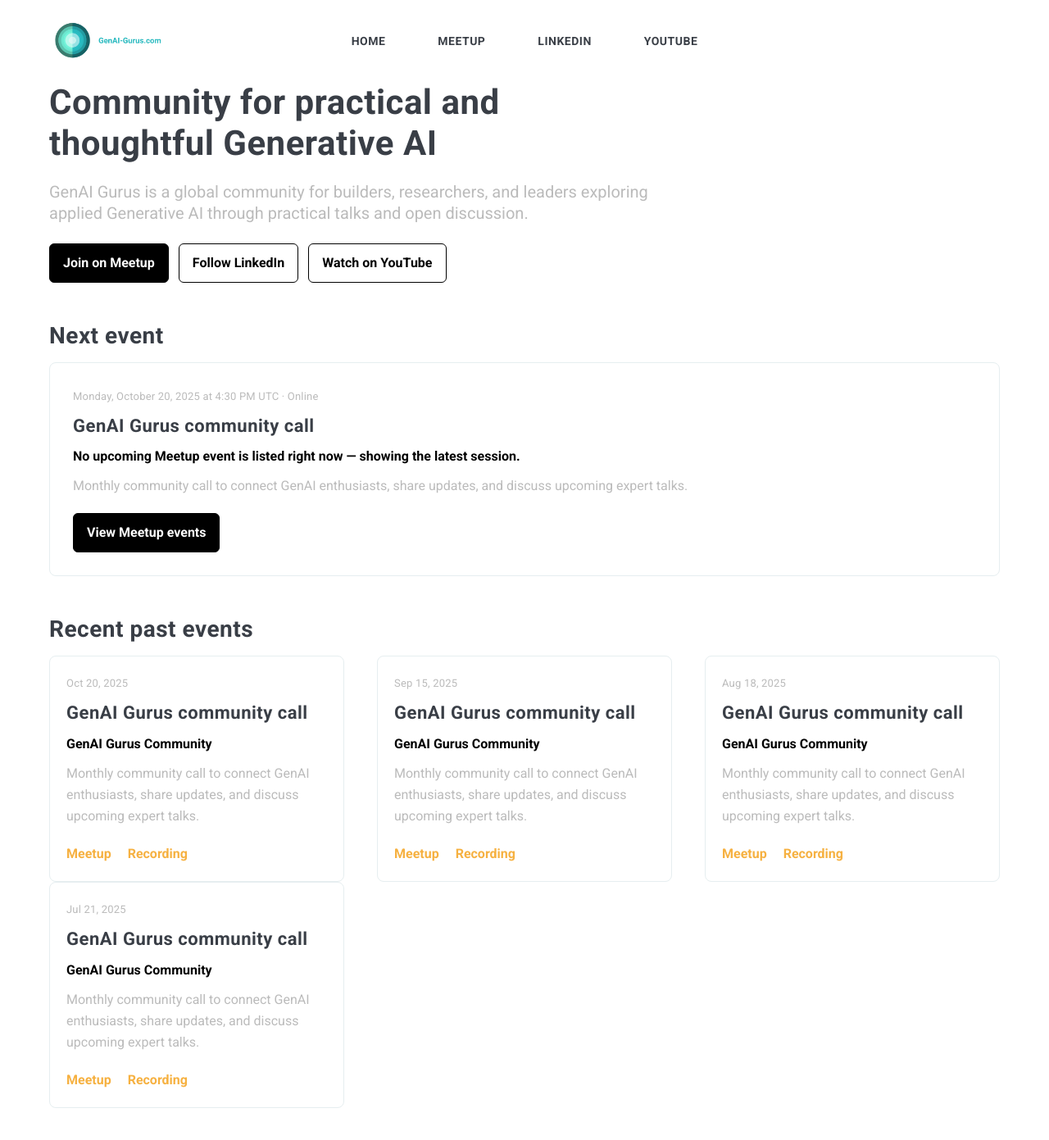
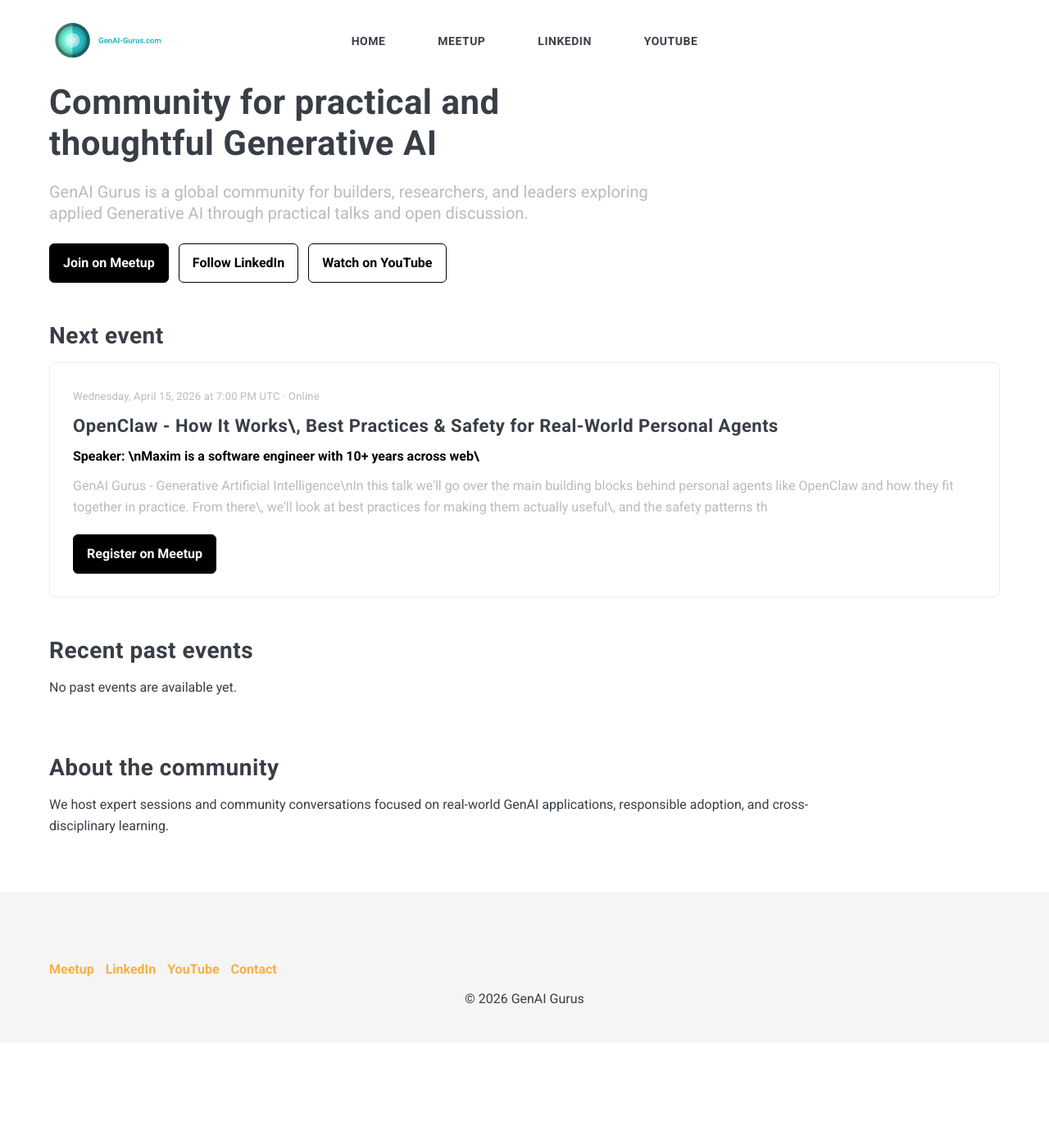
Before and after one commit to GenAI-Gurus/genai-gurus.github.io, a Jekyll site: the page built from index.html, in a window 1280 px wide and 1400 px high. Shown: the top 1391 px of the window at 82% size. Built offline with Jekyll 4.4.1, drawn with Linux system fonts in a browser that asks for light colours; nearby versions of some CDN libraries; the list of posts is cut into pages by our own code.

Commit message:
chore: sync Meetup events

```diff
--- a/_data/events.json
+++ b/_data/events.json
@@ -1,46 +1,13 @@
 [
   {
-    "title": "GenAI Gurus community call",
-    "date": "2025-10-20T16:30:00Z",
-    "event_status": "past",
-    "speaker_name": "GenAI Gurus Community",
+    "title": "OpenClaw - How It Works\\, Best Practices & Safety for Real-World Personal Agents",
+    "date": "2026-04-15T19:00:00Z",
+    "event_status": "upcoming",
+    "speaker_name": "\\nMaxim is a software engineer with 10+ years across web\\",
     "location_label": "Online",
-    "meetup_url": "https://www.meetup.com/genai-gurus/events/307464559/",
+    "meetup_url": "https://www.meetup.com/genai-gurus/events/313946334/",
     "youtube_url": "",
-    "image": "/images/cc.png",
-    "summary": "Monthly community call to connect GenAI enthusiasts, share updates, and discuss upcoming expert talks."
-  },
-  {
-    "title": "GenAI Gurus community call",
-    "date": "2025-09-15T16:30:00Z",
-    "event_status": "past",
-    "speaker_name": "GenAI Gurus Community",
-    "location_label": "Online",
-    "meetup_url": "https://www.meetup.com/genai-gurus/events/307202482/",
-    "youtube_url": "",
-    "image": "/images/cc.png",
-    "summary": "Monthly community call to connect GenAI enthusiasts, share updates, and discuss upcoming expert talks."
-  },
-  {
-    "title": "GenAI Gurus community call",
-    "date": "2025-08-18T16:30:00Z",
-    "event_status": "past",
-    "speaker_name": "GenAI Gurus Community",
-    "location_label": "Online",
-    "meetup_url": "https://www.meetup.com/genai-gurus/events/307047644/",
-    "youtube_url": "",
-    "image": "/images/cc.png",
-    "summary": "Monthly community call to connect GenAI enthusiasts, share updates, and discuss upcoming expert talks."
-  },
-  {
-    "title": "GenAI Gurus community call",
-    "date": "2025-07-21T16:30:00Z",
-    "event_status": "past",
-    "speaker_name": "GenAI Gurus Community",
-    "location_label": "Online",
-    "meetup_url": "https://www.meetup.com/genai-gurus/events/306030348/",
-    "youtube_url": "",
-    "image": "/images/cc.png",
-    "summary": "Monthly community call to connect GenAI enthusiasts, share updates, and discuss upcoming expert talks."
+    "image": "",
+    "summary": "GenAI Gurus - Generative Artificial Intelligence\\nIn this talk we'll go over the main building blocks behind personal agents like OpenClaw and how they fit together in practice. From there\\, we'll look at best practices for making them actually useful\\, and the safety patterns th"
   }
 ]
```
